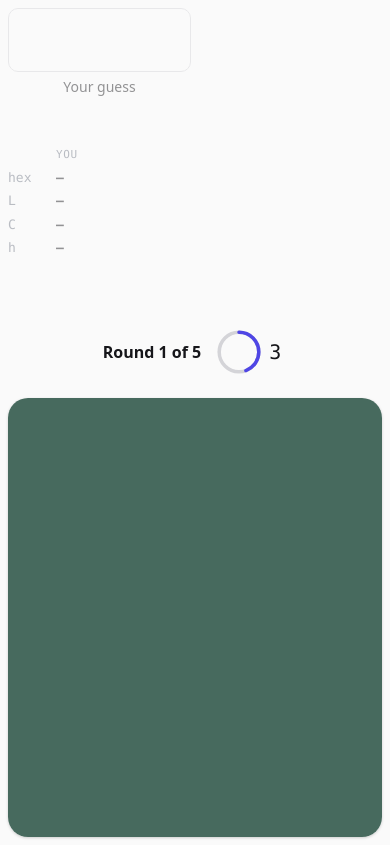
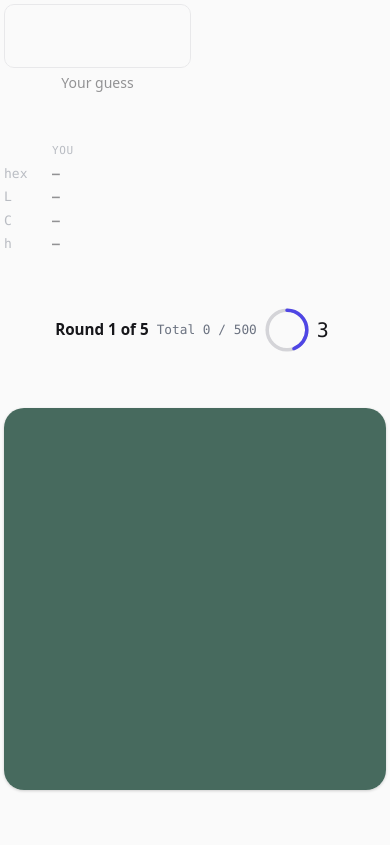
Before and after one commit to sanderlegit/colors-game, a website built with Vite: page index.html in a window 390 px wide. Both pictures are taken after a click on the button "Play". Built offline with nearby package versions, Linux system fonts and the light colour scheme.

Commit message:
feat(ui): square picker on mobile; total beside the round counter
- The running total moves from the reveal panel to the HUD, next to the round
  counter ("Round 1 of 5  Total 85 / 500"). Removed from reveal.ts, added to hud.ts.
- The mobile picker is the largest SQUARE that fits the stage cell again
  (`width: 100cqmin; aspect-ratio: 1` against a size-container stage), limited by
  whichever of the cell's width/height is smaller — replacing the full-width
  rectangle.
- The mobile status row is trimmed: a fixed-height single line (`grid-template-rows`
  middle track = 3rem, `flex-wrap: nowrap`), tighter page padding, and the empty
  countdown ring no longer lingers outside memorize (`.hud-countdown[hidden]`).
  The fixed row is what keeps the picker rect identical across memorize/picking.

Co-Authored-By: Claude <noreply@anthropic.com>
Co-Authored-By: Claude Opus 4.8 (1M context) <noreply@anthropic.com>

```diff
--- a/src/styles.css
+++ b/src/styles.css
@@ -370,12 +370,32 @@ p {
 
 .hud-round {
   font-weight: 600;
+  white-space: nowrap;
+}
+
+/* The running total, beside the round counter (moved out of the reveal panel). */
+.hud-total {
+  color: var(--color-muted);
+  font-family: var(--font-mono);
+  font-variant-numeric: tabular-nums;
+  font-size: 0.9rem;
+  white-space: nowrap;
+}
+
+.hud-total[hidden] {
+  display: none;
 }
 
 .hud-countdown {
   display: flex;
   align-items: center;
   gap: var(--space-2);
+}
+
+/* `display: flex` above outranks the UA `[hidden]` rule, so the countdown ring
+   would otherwise stay on screen (empty) outside the memorize phase. */
+.hud-countdown[hidden] {
+  display: none;
 }
 
 .hud-ring {
@@ -587,27 +607,57 @@ p {
    the numbers carry the same information. */
 @media (max-width: 639px) {
   .game {
-    gap: var(--space-2);
-    padding: var(--space-2);
-    /* side and hud take their content height; the picker (stage) gets ALL the
-       remaining height, so it spans the full width in the thumb zone. */
-    grid-template-rows: auto auto 1fr;
+    gap: var(--space-1);
+    padding: var(--space-1);
+    /* The HUD is a FIXED-height row so it is identical in every phase — a couple
+       of pixels of drift (countdown ring vs Confirm button) would move the picker
+       below it and break the memorize↔picking geometry. side is auto, the picker
+       (stage) gets all the rest, and the square fills whatever that leaves. */
+    grid-template-rows: auto 3rem 1fr;
   }
 
-  /* Max width: the picker fills the whole stage cell instead of a centred square,
-     so the plane and the lightness bar both span the screen. It stops being 1:1
-     on phones — fine, because the fill and the picker share this element, so the
-     dissolve still lands on the same rect. */
+  /* Trim the status row to a single line (the fixed row above governs its height,
+     not the base reservation). The disabled-Confirm hint is dropped here — the
+     dashed border and aria still convey it, and there is no room for a second
+     line. */
+  .game-hud {
+    min-height: 0;
+  }
+
+  .hud {
+    flex-wrap: nowrap;
+    gap: var(--space-2);
+  }
+
+  .hud-round {
+    font-size: 0.95rem;
+  }
+
+  .hud-total {
+    font-size: 0.8rem;
+  }
+
+  .hud-confirm-hint {
+    display: none;
+  }
+
+  /* The picker is the largest SQUARE that fits the stage cell — limited by
+     whichever of the cell's width or height is smaller (`100cqmin`), so it stays
+     1:1 and as big as the space allows. The cell is a size container for that. */
   .game-stage {
     width: 100%;
     min-height: 0;
+    container-type: size;
+    display: grid;
+    place-items: center;
   }
 
   .swatch-stack {
-    width: 100%;
-    height: 100%;
+    width: 100cqmin;
+    height: auto;
     max-width: 100%;
-    aspect-ratio: auto;
+    max-height: 100%;
+    aspect-ratio: 1;
   }
 
   .reveal {
--- a/src/ui/hud.ts
+++ b/src/ui/hud.ts
@@ -12,11 +12,14 @@ import {
   memorizeProgress,
   memorizeRemainingMs,
   roundNumber,
+  totalScore,
 } from "@/domain/selectors";
 import type { GameState } from "@/domain/state";
 import { ROUNDS_PER_GAME } from "@/domain/state";
 
 const SVG_NS = "http://www.w3.org/2000/svg";
+
+const MAX_GAME_SCORE = ROUNDS_PER_GAME * 100;
 
 /** Ring geometry in the SVG's own 100×100 user space. */
 const RING_RADIUS = 45;
@@ -60,6 +63,11 @@ export function createHud(root: HTMLElement, handlers: HudHandlers, options: Hud
   const roundLabel = document.createElement("p");
   roundLabel.className = "hud-round";
 
+  // The running total lives here, beside the round counter, rather than in the
+  // reveal panel — it is game-wide status, not a per-round result.
+  const total = document.createElement("p");
+  total.className = "hud-total";
+
   const countdown = document.createElement("div");
   countdown.className = "hud-countdown";
 
@@ -91,7 +99,7 @@ export function createHud(root: HTMLElement, handlers: HudHandlers, options: Hud
   confirmHint.textContent = CONFIRM_HINT;
   confirm.setAttribute("aria-describedby", confirmHint.id);
 
-  section.append(roundLabel, countdown, confirm, confirmHint);
+  section.append(roundLabel, total, countdown, confirm, confirmHint);
   root.append(section);
 
   let confirmEnabled = false;
@@ -127,10 +135,11 @@ export function createHud(root: HTMLElement, handlers: HudHandlers, options: Hud
     }
 
     const round = showRound ? `Round ${roundNumber(state)} of ${ROUNDS_PER_GAME}` : "";
+    const totalText = showRound ? `Total ${Math.round(totalScore(state))} / ${MAX_GAME_SCORE}` : "";
     const secondsLeft = memorizing ? String(Math.ceil(memorizeRemainingMs(state) / 1000)) : "";
     const enabled = isConfirmEnabled(state);
 
-    const key = `${round}|${secondsLeft}|${reduced ? "r" : ""}|${picking ? "p" : ""}|${
+    const key = `${round}|${totalText}|${secondsLeft}|${reduced ? "r" : ""}|${picking ? "p" : ""}|${
       memorizing ? "m" : ""
     }|${enabled ? "1" : "0"}`;
     if (key === renderedKey) return;
@@ -138,6 +147,9 @@ export function createHud(root: HTMLElement, handlers: HudHandlers, options: Hud
 
     roundLabel.textContent = round;
     roundLabel.hidden = !showRound;
+
+    total.textContent = totalText;
+    total.hidden = !showRound;
 
     countdown.hidden = !memorizing;
     seconds.textContent = secondsLeft;
--- a/src/ui/reveal.ts
+++ b/src/ui/reveal.ts
@@ -21,12 +21,10 @@
 
 import { oklchToCss } from "@/color/format";
 import type { Oklch } from "@/color/types";
-import { isFinalRound, totalScore } from "@/domain/selectors";
+import { isFinalRound } from "@/domain/selectors";
 import type { GameState, RoundResult } from "@/domain/state";
-import { ROUNDS_PER_GAME } from "@/domain/state";
 import { setFillColor } from "@/ui/swatch";
 
-const MAX_GAME_SCORE = ROUNDS_PER_GAME * 100;
 const EMPTY = "—";
 
 export type RevealHandlers = {
@@ -149,7 +147,6 @@ export function createReveal(
   stats.className = "reveal-stats";
   const deltaValue = addStat(stats, "ΔE", "reveal-delta");
   const scoreValue = addStat(stats, "Round score", "reveal-score");
-  const totalValue = addStat(stats, "Total", "reveal-total");
 
   const compare = document.createElement("dl");
   compare.className = "reveal-compare";
@@ -201,10 +198,9 @@ export function createReveal(
     const targetCss = revealed ? oklchToCss(state.target) : "";
     const delta = result === undefined ? EMPTY : result.deltaE.toFixed(3);
     const score = result === undefined ? EMPTY : String(Math.round(result.score));
-    const total = revealed ? `${Math.round(totalScore(state))} of ${MAX_GAME_SCORE}` : EMPTY;
     const nextLabel = isFinalRound(state) ? "See summary" : "Next round";
 
-    const key = `${state.phase}|${guessCss}|${targetCss}|${delta}|${score}|${total}|${nextLabel}`;
+    const key = `${state.phase}|${guessCss}|${targetCss}|${delta}|${score}|${nextLabel}`;
     if (key === renderedKey) return;
     renderedKey = key;
 
@@ -229,7 +225,6 @@ export function createReveal(
     hueRow.target.textContent = target?.h ?? EMPTY;
     deltaValue.textContent = delta;
     scoreValue.textContent = score;
-    totalValue.textContent = total;
     next.textContent = nextLabel;
   }
 
```
Also changed, not shown: docs/TUNING.md (+12 -10 lines), src/ui/hud.test.ts (+19 -1 lines), src/ui/reveal.test.ts (+0 -16 lines).
